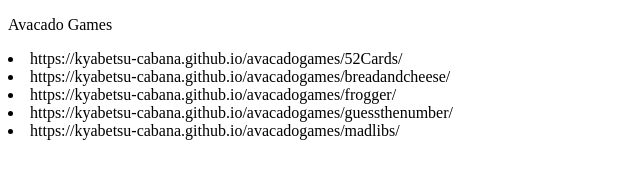
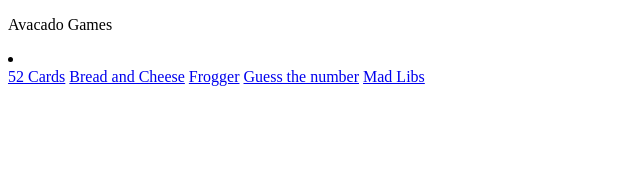
Before and after one commit to kyabetsu-cabana/avacadogames, a plain HTML site: page index.html in a window 1280 px wide. Shown: the whole page, without its empty margins (0-640 px from the left). Drawn offline with Linux system fonts and the light colour scheme.

Commit message:
Update index.html

```diff
--- a/index.html
+++ b/index.html
@@ -5,14 +5,11 @@
   </head>
   <body>
     <p>Avacado Games</p>
-    <li>https://kyabetsu-cabana.github.io/avacadogames/52Cards/</li>
-
-    <li>https://kyabetsu-cabana.github.io/avacadogames/breadandcheese/</li>
-
-    <li>https://kyabetsu-cabana.github.io/avacadogames/frogger/</li>
-
-    <li>https://kyabetsu-cabana.github.io/avacadogames/guessthenumber/</li>
-
-    <li>https://kyabetsu-cabana.github.io/avacadogames/madlibs/</li>
+    <li></li>
+    <a href="https://kyabetsu-cabana.github.io/avacadogames/52Cards/">52 Cards</a>
+    <a href="https://kyabetsu-cabana.github.io/avacadogames/breadandcheese/">Bread and Cheese</a>
+    <a href="https://kyabetsu-cabana.github.io/avacadogames/frogger/">Frogger</a>
+    <a href="https://kyabetsu-cabana.github.io/avacadogames/guessthenumber/">Guess the number</a>
+    <a href="https://kyabetsu-cabana.github.io/avacadogames/madlibs/">Mad Libs</a>
   </body>
 </html>
```
